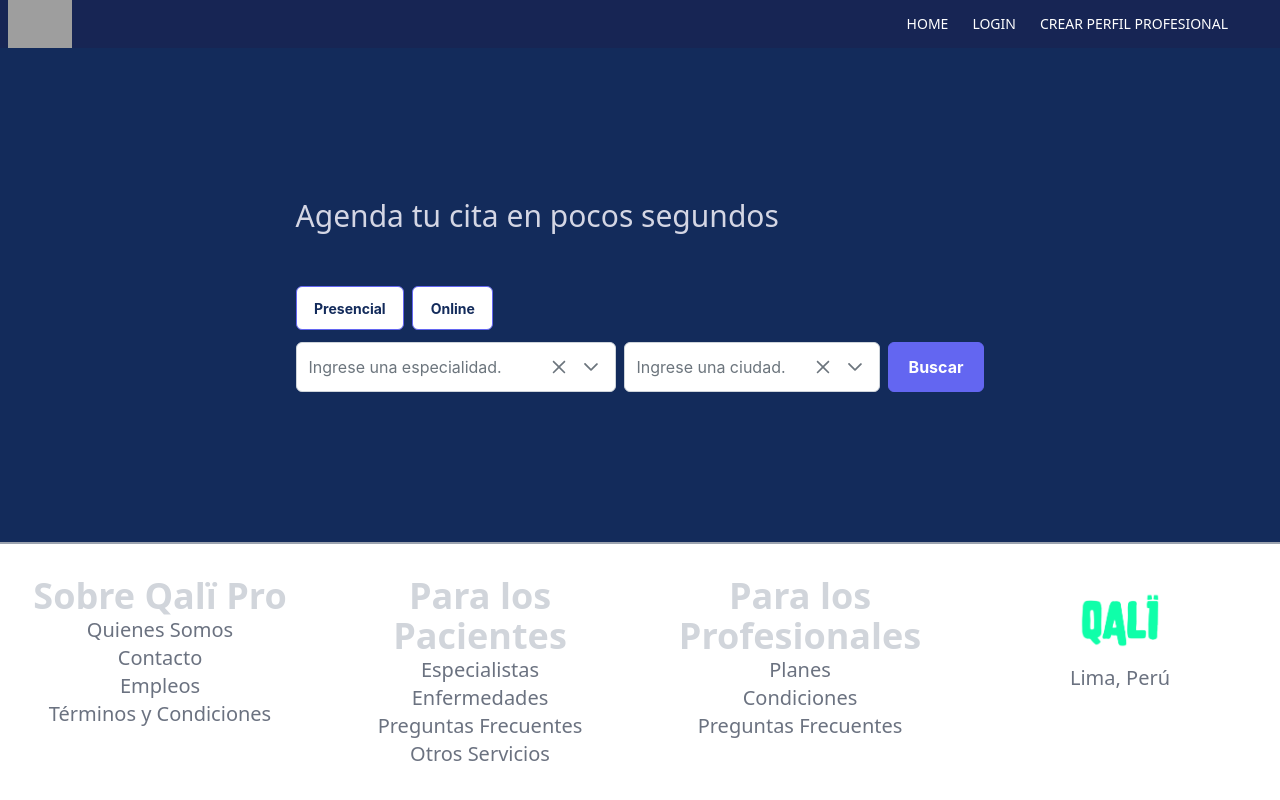
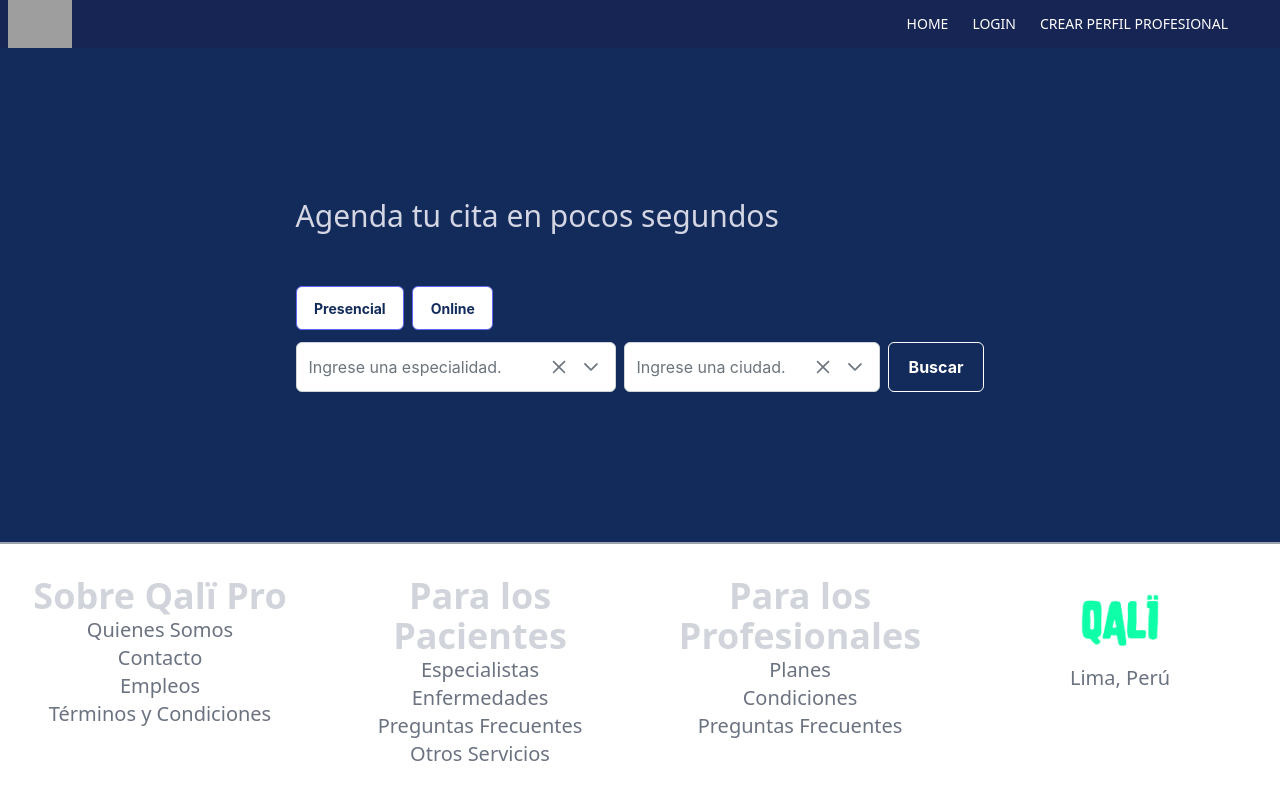
Before and after one commit to abelacco/qali-client, a React (Vite) app in the folder qali-client/: page / in a window 1280 px wide. Built offline with nearby package versions, Linux system fonts and the light colour scheme; grey boxes are pictures that could not be loaded.

Commit message:
estilo boton submit en home

```diff
--- a/qali-client/src/components/Home/homeComponents/SubmitButton.jsx
+++ b/qali-client/src/components/Home/homeComponents/SubmitButton.jsx
@@ -10,12 +10,16 @@ function SubmitButton({filtersValue}) {
     const handleSubmit = ()=> {
         if (fValue.especialidad) {
             navigate("/especialistas")
-        };
+            //dispatch de filtros de especialistas
+        }else{
+          //dispara una alerta que indique que necesita al menos
+          //elegir una especialidad
+        }
     };
 
   return (
     <>
-        <Button label='Buscar' type='submit' onClick={handleSubmit}/>
+        <Button label='Buscar' type='submit' onClick={handleSubmit} className='submitButtonHome'/>
     </>
   )
 }
--- a/qali-client/src/index.css
+++ b/qali-client/src/index.css
@@ -4,7 +4,7 @@
 @tailwind utilities;
 
 
-
+/* Start ModalityButons */
 .modalityButtonsCustom:hover{
     background-color: #D4D6E4 !important;
     color: #132B5B !important;
@@ -13,3 +13,15 @@
 .selectedButton {
     background-color: #0FFFA9 !important;
 }
+/* End ModalityButons */
+
+/* Start SubmitButton */
+.submitButtonHome{
+    background-color: #132B5B !important;
+    border: 1px solid white;
+}
+
+.submitButtonHome:hover{
+    background-color: #0FFFA9 !important;
+    color: #132B5B !important;
+}
```
